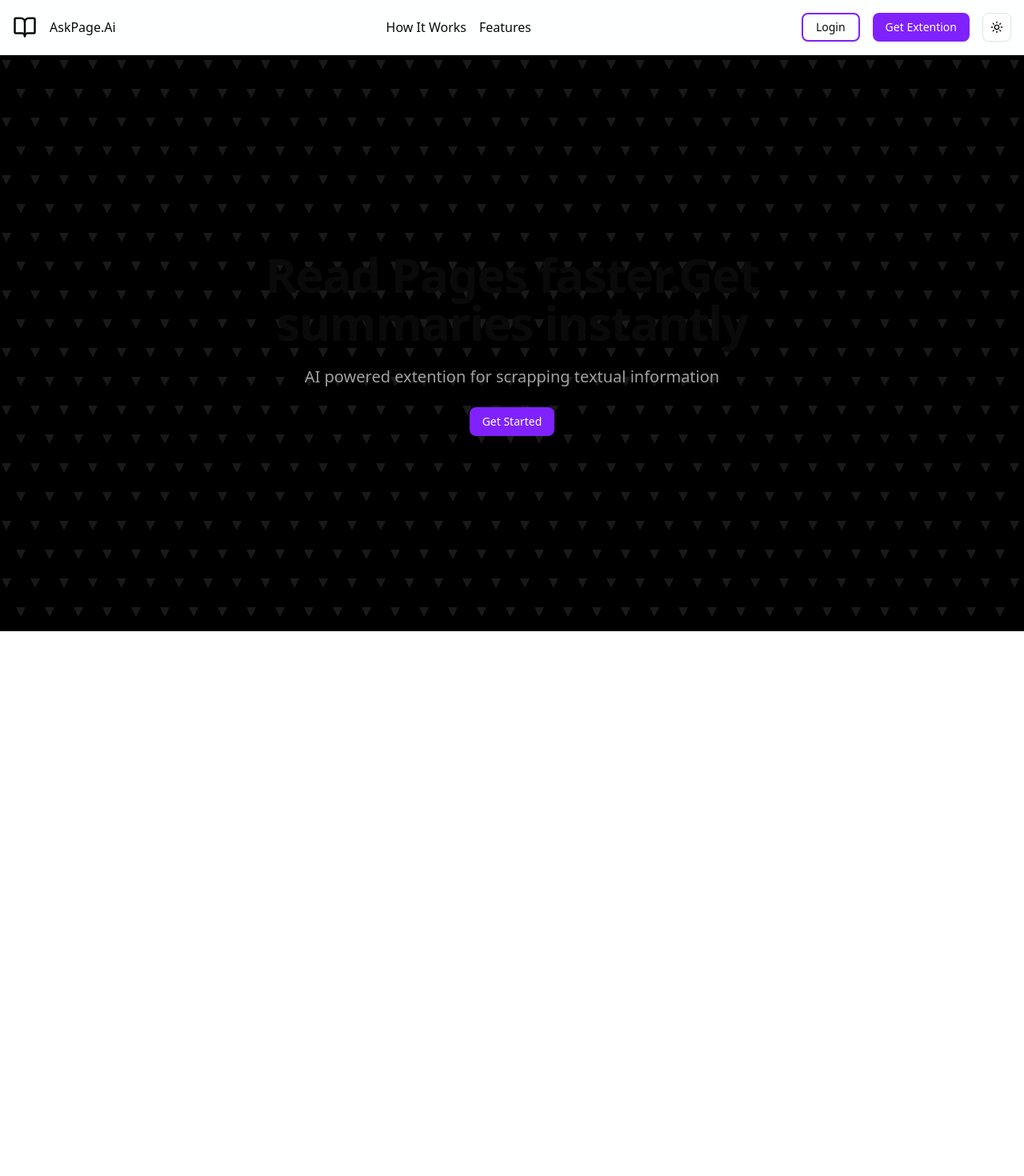
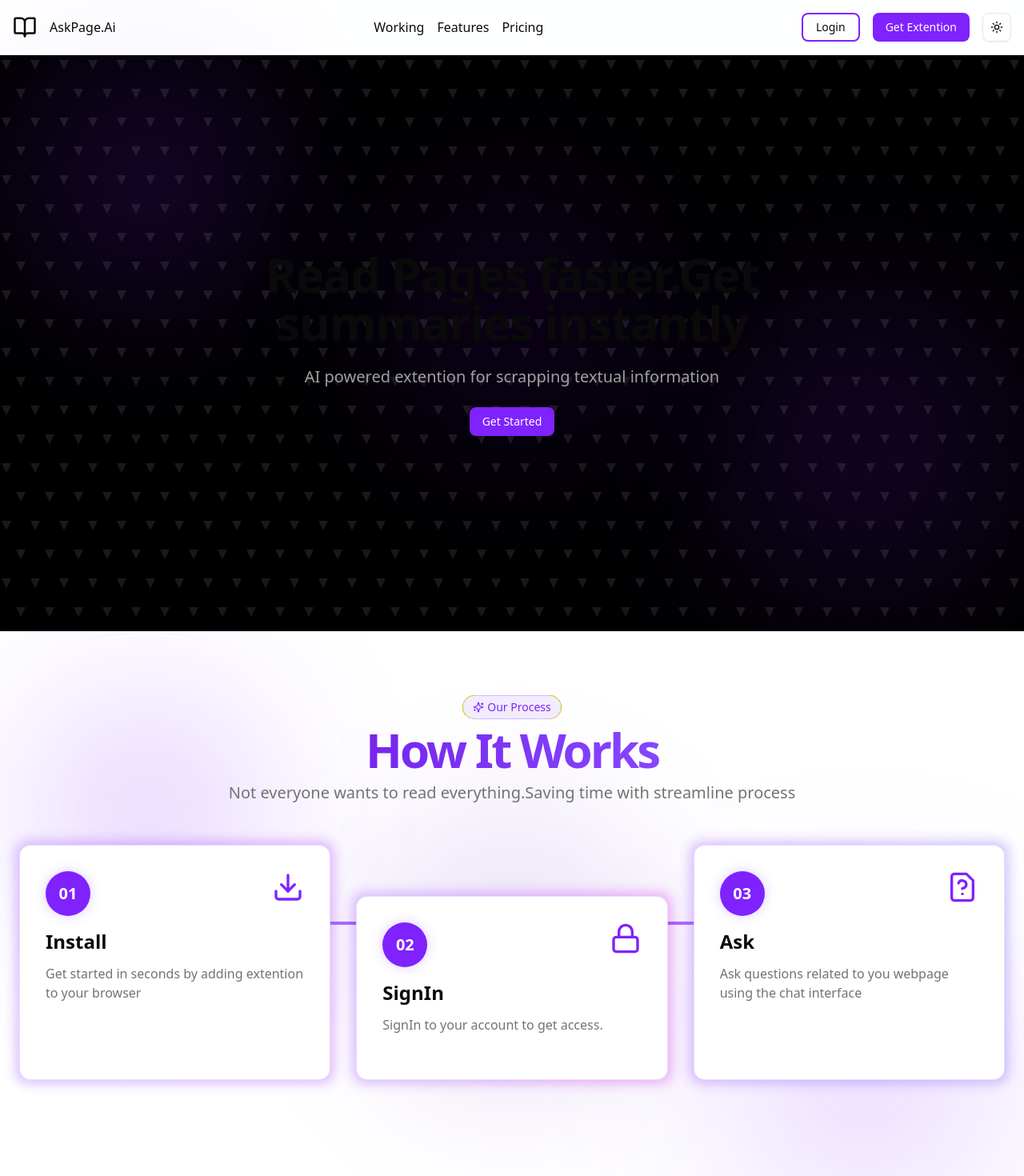
Before and after one commit to kotiyalashwin/AskPage, a Next.js app: page / in a window 1280 px wide. Shown: the top 1470 px of the page at 80% size. Before the commit the page ends 800 px from the top, so only its background shows below. Built offline with nearby package versions, Linux system fonts and the light colour scheme; no server answers.

Commit message:
working-section

```diff
--- a/app/(auth)/login/page.tsx
+++ b/app/(auth)/login/page.tsx
@@ -59,7 +59,7 @@
       return;
     }
     toast.success("Signed IN");
-    router.push("/dashboard");
+    router.push("/");
   };
   return (
     <div className="w-screen h-screen flex justify-center items-center  patternDark">
--- a/app/globals.css
+++ b/app/globals.css
@@ -3,6 +3,10 @@
 /* @import "tw-animate-css"; */
 
 @custom-variant dark (&:is(.dark *));
+
+html {
+  scroll-behavior: smooth;
+}
 
 @theme inline {
   --color-background: var(--background);
--- a/app/layout.tsx
+++ b/app/layout.tsx
@@ -28,7 +28,7 @@
   children: React.ReactNode;
 }>) {
   return (
-    <html lang="en" suppressHydrationWarning>
+    <html lang="en" suppressHydrationWarning className="scroll-smooth">
       <body
         className={`${geistSans.variable} ${geistMono.variable} antialiased `}
       >
--- a/app/page.tsx
+++ b/app/page.tsx
@@ -1,5 +1,6 @@
 import { Appbar } from "@/components/appbar";
 import { HeroSection } from "@/components/herosection";
+import { WorkingSection } from "@/components/workingsection";
 import { usePatternClass } from "@/hooks/patternclass";
 
 export default function Home() {
@@ -7,6 +8,10 @@
     <div>
       <Appbar />
       <HeroSection getPattern={usePatternClass} />
+      {/* Working Section */}
+      <WorkingSection />
+      {/* Feature Section */}
+      {/* Pricing Section */}
     </div>
   );
 }
--- a/components/appbar.tsx
+++ b/components/appbar.tsx
@@ -12,22 +12,38 @@
       <div className="container flex justify-between p-4 items-center">
         <div className="flex  items-center">
           <BookOpen size={30} />{" "}
-          <Link href={"/"} className="ml-4 cursor-pointer">
+          <Link href={""} className="ml-4 cursor-pointer">
             AskPage.Ai
           </Link>
         </div>
 
-        <nav className="hidden md:flex space-x-4 items-center">
+        <nav className="hidden md:flex space-x-4 items-center justify-evenly">
           <Link className="hover:text-violet-600" href={"#working"}>
-            How It Works
+            Working
           </Link>
-          <Link className="hover:text-violet-600" href={"#features"}>
+
+          <Link
+            className="hover:text-violet-600"
+            href={"#features"}
+            // scroll={false}
+          >
             Features
+          </Link>
+          <Link
+            className="hover:text-violet-600"
+            href={"#pricing"}
+            // scroll={false}
+          >
+            Pricing
           </Link>
         </nav>
 
-        <div className="flex space-x-4">
+        <div className="flex space-x-4 items-center">
           {session ? (
+            <>
+              <VioletButton>
+                <Link href={"/dashboard"}>Profile</Link>
+              </VioletButton>
               <form
                 action={async () => {
                   "use server";
@@ -42,6 +58,7 @@
                   Logout
                 </Button>
               </form>
+            </>
           ) : (
             <div className="flex space-x-4">
               <Button
--- a/components/herosection.tsx
+++ b/components/herosection.tsx
@@ -1,5 +1,5 @@
 "use client";
-import { usePatternClass } from "@/hooks/patternclass";
+
 import { Button } from "./ui/button";
 import Link from "next/link";
 import { motion } from "motion/react";
@@ -13,6 +13,11 @@
       transition={{ duration: 1 }}
       className={`${pattern} w-full h-[90vh]`}
     >
+      <div className="absolute top-0 left-0 w-full h-full overflow-hidden pointer-events-none">
+        <div className="absolute top-20 left-10 w-72 h-72 bg-violet-600/20 rounded-full blur-[100px]" />
+        <div className="absolute bottom-20 right-10 w-80 h-80 bg-violet-600/20 rounded-full blur-[120px]" />
+        <div className="absolute top-1/2 left-1/2 -translate-x-1/2 -translate-y-1/2 w-96 h-96 bg-violet-800/10 rounded-full blur-[80px]" />
+      </div>
       <div className="h-full justify-center container relative z-10 flex flex-col items-center text-center">
         <motion.h1 className="text-6xl font-bold tracking-tight sm:text-5xl md:text-6xl mb-6 max-w-4xl ">
           Read Pages faster.Get summaries instantly
--- /dev/null
+++ b/components/workingsection.tsx
@@ -0,0 +1,116 @@
+import {
+  ArrowRight,
+  BarChart,
+  Code,
+  Download,
+  FileQuestion,
+  Lock,
+  Rocket,
+  Sparkles,
+} from "lucide-react";
+import { Button } from "./ui/button";
+import Link from "next/link";
+
+export const WorkingSection = () => {
+  return (
+    <section
+      id="working"
+      className="w-full h-screen  bg-background  py-20  text-foreground relative overflow-hidden"
+    >
+      <div className="absolute top-0 left-0 w-full h-full overflow-hidden pointer-events-none">
+        <div className="absolute top-20 left-10 w-72 h-72 bg-violet-600/20 rounded-full blur-[100px]" />
+        <div className="absolute bottom-20 right-10 w-80 h-80 bg-violet-600/20 rounded-full blur-[120px]" />
+        <div className="absolute top-1/2 left-1/2 -translate-x-1/2 -translate-y-1/2 w-96 h-96 bg-violet-800/10 rounded-full blur-[80px]" />
+      </div>
+      <div className="container px-4 md:px-6 relative z-10">
+        <div className="flex flex-col items-center justify-center space-y-4 text-center mb-12">
+          <div className="space-y-2">
+            <div className="inline-flex items-center rounded-full border border-violet-500/30 bg-violet-500/10 px-3 py-1 text-sm font-medium text-violet-600 dark:text-violet-400">
+              <Sparkles className="mr-1 h-3.5 w-3.5" />
+              Our Process
+            </div>
+            <h2 className="text-4xl font-bold tracking-tighter sm:text-5xl md:text-6xl bg-clip-text text-transparent bg-gradient-to-r from-violet-700 to-violet-500 dark:from-white dark:to-violet-400">
+              How It Works
+            </h2>
+            <p className="max-w-[800px] text-muted-foreground md:text-xl/relaxed">
+              Not everyone wants to read everything.Saving time with streamline
+              process
+            </p>
+          </div>
+        </div>
+
+        <div className="grid gap-8 md:grid-cols-3 relative">
+          {/* Connecting line */}
+          <div className="absolute top-24 left-0 w-full h-1 bg-gradient-to-r from-violet-600/0 via-violet-600 to-violet-600/0 hidden md:block" />
+
+          {/* Step 1 */}
+          <div className="group relative">
+            <div className="absolute inset-0 bg-gradient-to-r from-violet-600 to-purple-600 rounded-xl blur-sm opacity-30 dark:opacity-50 group-hover:opacity-50 dark:group-hover:opacity-100 transition-all duration-500 -m-1"></div>
+            <div className="relative flex flex-col h-full bg-card border border-violet-500/20 rounded-xl p-8 backdrop-blur-sm transition-all duration-300 group-hover:translate-y-[-5px] group-hover:shadow-[0_0_25px_rgba(139,92,246,0.3)]">
+              <div className="flex justify-between items-start mb-4">
+                <div className="flex h-14 w-14 items-center justify-center rounded-full bg-violet-600 text-white shadow-[0_0_15px_rgba(139,92,246,0.3)] dark:shadow-[0_0_15px_rgba(139,92,246,0.5)]">
+                  <span className="text-xl font-bold">01</span>
+                </div>
+                <Download className="h-10 w-10 text-violet-600 dark:text-violet-400" />
+              </div>
+              <h3 className="text-2xl font-bold mb-3 text-foreground">
+                Install
+              </h3>
+              <p className="text-muted-foreground mb-6 flex-grow">
+                Get started in seconds by adding extention to your browser
+              </p>
+              {/* <div className="flex items-center text-violet-600 dark:text-violet-400 font-medium">
+                <span>Get Started</span>
+                <ArrowRight className="ml-2 h-4 w-4 transition-transform group-hover:translate-x-1" />
+              </div> */}
+            </div>
+          </div>
+
+          {/* Step 2 */}
+          <div className="group relative md:mt-16">
+            <div className="absolute inset-0 bg-gradient-to-r from-violet-600 to-fuchsia-600 rounded-xl blur-sm opacity-30 dark:opacity-50 group-hover:opacity-50 dark:group-hover:opacity-100 transition-all duration-500 -m-1"></div>
+            <div className="relative flex flex-col h-full bg-card border border-violet-500/20 rounded-xl p-8 backdrop-blur-sm transition-all duration-300 group-hover:translate-y-[-5px] group-hover:shadow-[0_0_25px_rgba(139,92,246,0.3)]">
+              <div className="flex justify-between items-start mb-4">
+                <div className="flex h-14 w-14 items-center justify-center rounded-full bg-violet-600 text-white shadow-[0_0_15px_rgba(139,92,246,0.3)] dark:shadow-[0_0_15px_rgba(139,92,246,0.5)]">
+                  <span className="text-xl font-bold">02</span>
+                </div>
+                <Lock className="h-10 w-10 text-violet-600 dark:text-violet-400" />
+              </div>
+              <h3 className="text-2xl font-bold mb-3 text-foreground">
+                SignIn
+              </h3>
+              <p className="text-muted-foreground mb-6 flex-grow">
+                SignIn to your account to get access.
+              </p>
+              {/* <div className="flex items-center text-violet-600 dark:text-violet-400 font-medium">
+                <span>Learn More</span>
+                <ArrowRight className="ml-2 h-4 w-4 transition-transform group-hover:translate-x-1" />
+              </div> */}
+            </div>
+          </div>
+
+          {/* Step 3 */}
+          <div className="group relative">
+            <div className="absolute inset-0 bg-gradient-to-r from-violet-600 to-indigo-600 rounded-xl blur-sm opacity-30 dark:opacity-50 group-hover:opacity-50 dark:group-hover:opacity-100 transition-all duration-500 -m-1"></div>
+            <div className="relative flex flex-col h-full bg-card border border-violet-500/20 rounded-xl p-8 backdrop-blur-sm transition-all duration-300 group-hover:translate-y-[-5px] group-hover:shadow-[0_0_25px_rgba(139,92,246,0.3)]">
+              <div className="flex justify-between items-start mb-4">
+                <div className="flex h-14 w-14 items-center justify-center rounded-full bg-violet-600 text-white shadow-[0_0_15px_rgba(139,92,246,0.3)] dark:shadow-[0_0_15px_rgba(139,92,246,0.5)]">
+                  <span className="text-xl font-bold">03</span>
+                </div>
+                <FileQuestion className="h-10 w-10 text-violet-600 dark:text-violet-400" />
+              </div>
+              <h3 className="text-2xl font-bold mb-3 text-foreground">Ask</h3>
+              <p className="text-muted-foreground mb-6 flex-grow">
+                Ask questions related to you webpage using the chat interface
+              </p>
+              {/* <div className="flex items-center text-violet-600 dark:text-violet-400 font-medium">
+                <span>See Results</span>
+                <ArrowRight className="ml-2 h-4 w-4 transition-transform group-hover:translate-x-1" />
+              </div> */}
+            </div>
+          </div>
+        </div>
+      </div>
+    </section>
+  );
+};
```
Lines whose indentation alone changed are shown as unchanged.
